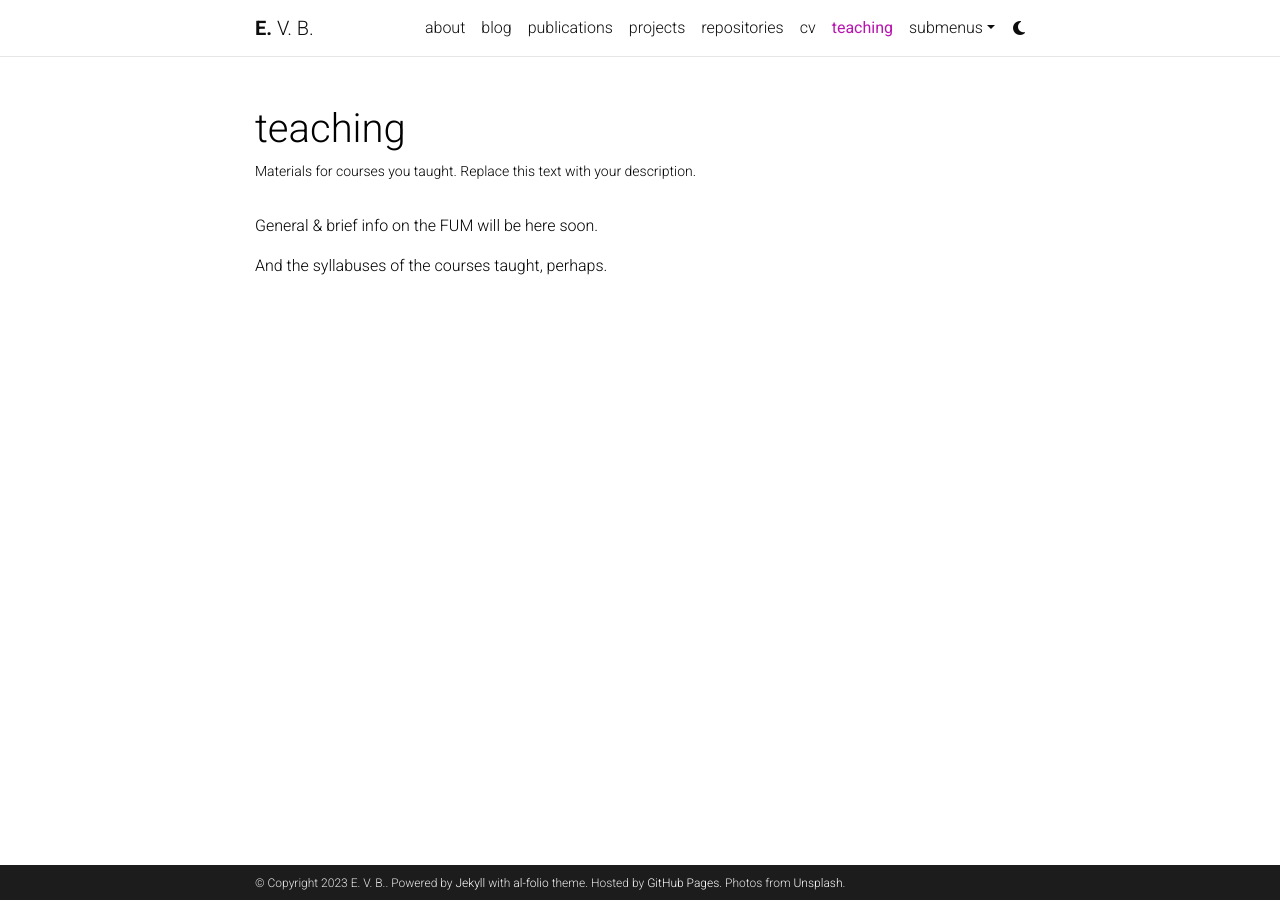
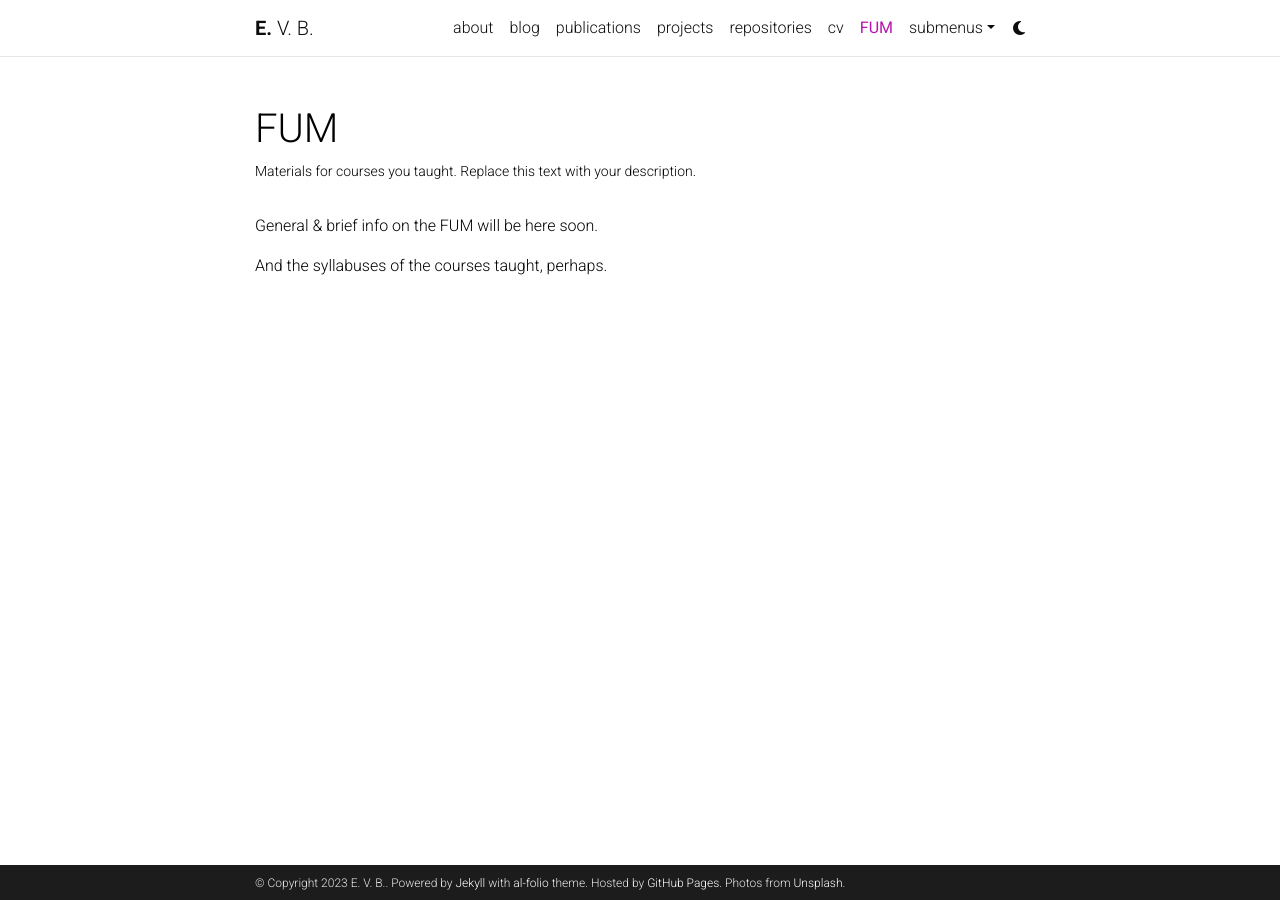
Before and after one commit to egorbronnikov/egorbronnikov.github.io, a Jekyll site: the page built from _pages/teaching.md, in a window 1280 px wide. Built offline with Jekyll 4.4.1, drawn with Linux system fonts in a browser that asks for light colours; comment, search, counter and statistics services are not loaded; a style sheet for code colours, icons or effects is not loaded.

Commit message:
Update teaching.md

```diff
--- a/_pages/teaching.md
+++ b/_pages/teaching.md
@@ -1,7 +1,7 @@
 ---
 layout: page
-permalink: /FUM/
-title: teaching
+permalink: /teaching/
+title: FUM
 description: Materials for courses you taught. Replace this text with your description.
 nav: true
 nav_order: 5
```
